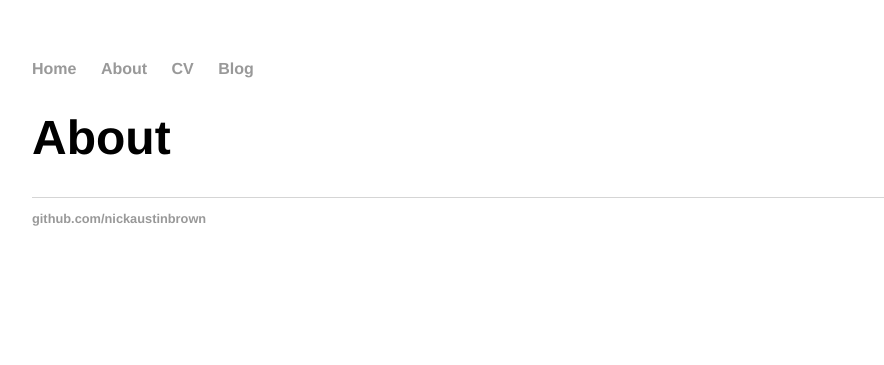
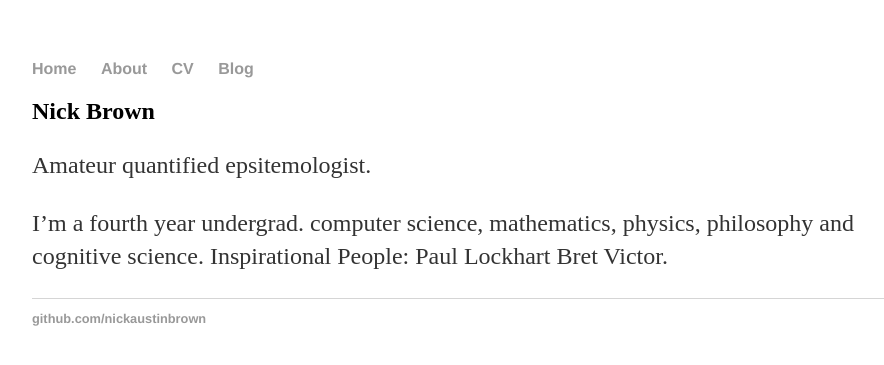
Before and after one commit to slavachalnev/nickaustinbrown.github.io, a Jekyll site: the page built from about/index.html, in a window 1280 px wide. Shown: the top 365 px of the page, without its empty margins (160-1044 px from the left). Built offline with Jekyll 4.4.1, drawn with Linux system fonts in a browser that asks for light colours.

Commit message:
Update index.html

```diff
--- a/about/index.html
+++ b/about/index.html
@@ -2,5 +2,14 @@
 layout: default
 title: About
 ---
-	<h1>{{ page.title }}</h1>
-	</ul>
+<div class="blurb">
+	<h2>Nick Brown</h2>
+	<p>Amateur quantified epsitemologist. </p>
+  <p>I’m a fourth year undergrad.
+
+computer science, mathematics, physics, philosophy and cognitive science.
+
+Inspirational People:
+Paul Lockhart
+Bret Victor.</p>
+</div><!-- /.blurb -->
```
